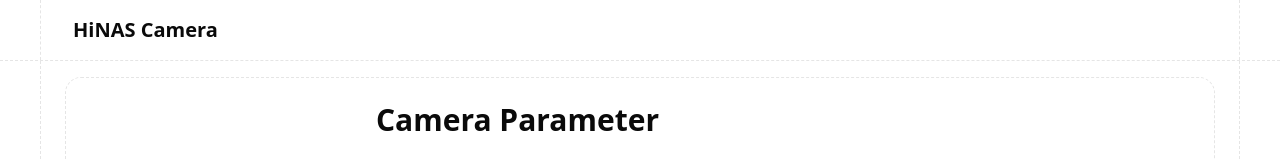
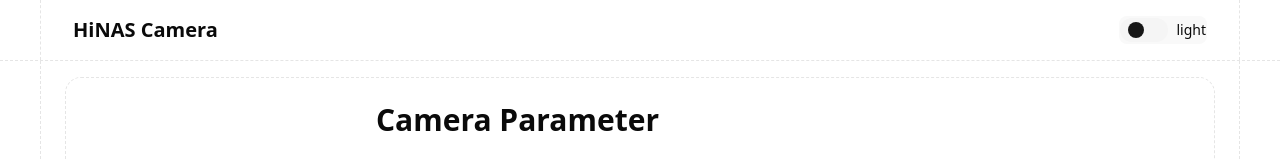
Before and after one commit to Taegon21/hi-nas-camera, a React (Vite) app: page / in a window 1280 px wide. Shown: the top 160 px of the page. Built offline with nearby package versions, Linux system fonts and the light colour scheme.

Commit message:
feat: template에 다크모드 토글 버튼 추가

```diff
--- a/src/app/layout/template.tsx
+++ b/src/app/layout/template.tsx
@@ -1,4 +1,5 @@
 import { Outlet } from "react-router";
+import { ThemeToggle } from "@/components/ThemeToggle";
 
 export const Template = () => {
   return (
@@ -6,6 +7,7 @@ export const Template = () => {
       <div className="bg-background/60 sticky top-0 right-0 left-0 border-b-1 border-dashed px-10 backdrop-blur-xs">
         <div className="flex justify-between border-x-1 border-dashed px-8 py-4">
           <span className="text-foreground text-xl font-bold">HiNAS Camera</span>
+          <ThemeToggle />
         </div>
       </div>
 
```
